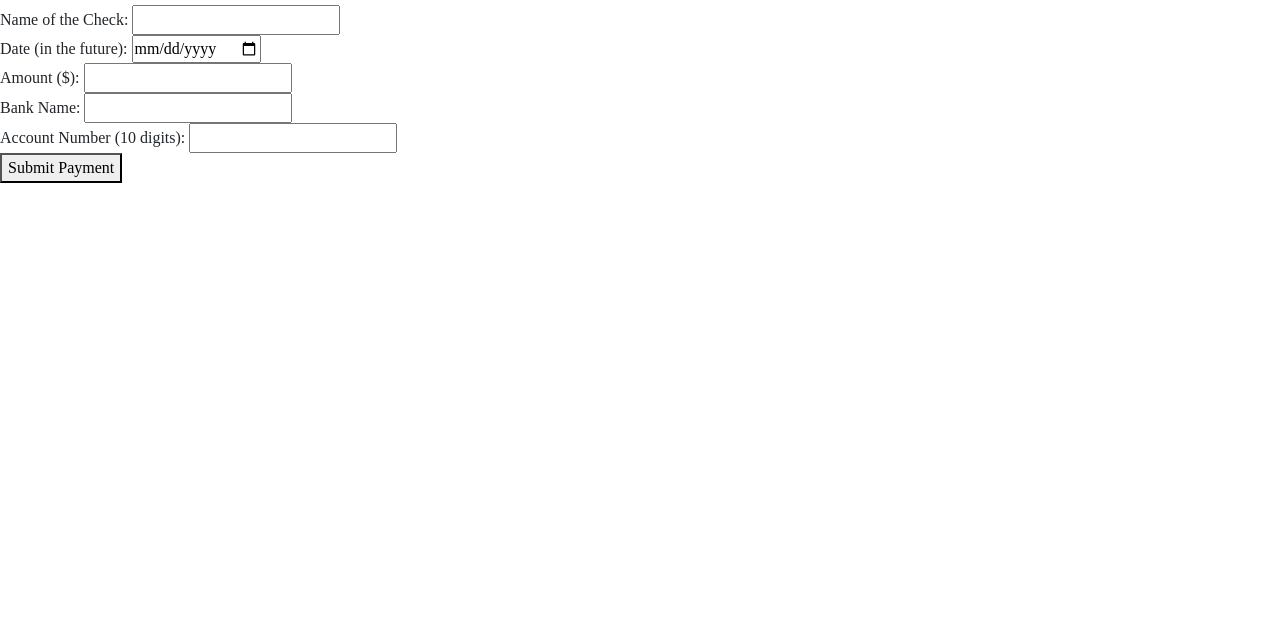
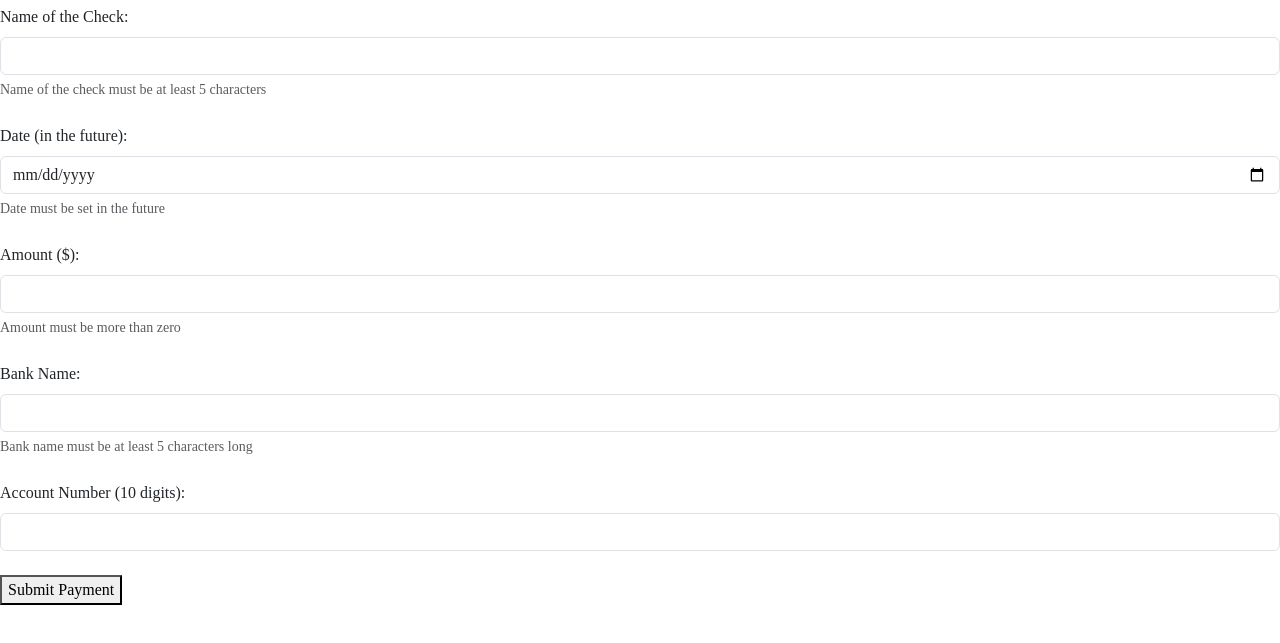
Before and after one commit to MadisonSmeallie/MadisonSmeallie.github.io, a plain HTML site: page AddCheckPayment.html in a window 1280 px wide. Shown: the part 41-684 px from the top of the page. Drawn offline with nearby package versions, Linux system fonts and the light colour scheme.

Commit message:
Added js/bs

```diff
--- a/AddCheckPayment.html
+++ b/AddCheckPayment.html
@@ -20,21 +20,25 @@
 
     <div class="form-container">
         <h2>Add Check Payment</h2>
-        <form id="checkPaymentForm">
-            <label for="checkName">Name of the Check:</label>
-            <input type="text" id="checkName" name="checkName" required minlength="5"><br>
+        <form id="checkPaymentForm" class="mb-3">
+            <label for="checkName" class="form-label">Name of the Check:</label>
+            <input type="text" id="checkName" class="form-control" name="checkName" required minlength="5">
+            <div id="checkName" class="form-text">Name of the check must be at least 5 characters</div><br>
 
-            <label for="checkDate">Date (in the future):</label>
-            <input type="date" id="checkDate" name="checkDate" required><br>
+            <label for="checkDate" class="form-label">Date (in the future):</label>
+            <input type="date" id="checkDate" class="form-control" name="checkDate" required>
+            <div id="checkDate" class="form-text">Date must be set in the future</div><br>
 
-            <label for="checkAmount">Amount ($):</label>
-            <input type="number" id="checkAmount" name="checkAmount" required min="0.01"><br>
+            <label for="checkAmount" class="form-label">Amount ($):</label>
+            <input type="number" id="checkAmount" class="form-control" name="checkAmount" required min="0.01">
+            <div id="checkAmount" class="form-text">Amount must be more than zero</div><br>
 
-            <label for="bankName">Bank Name:</label>
-            <input type="text" id="bankName" name="bankName" required minlength="5"><br>
+            <label for="bankName" class="form-label">Bank Name:</label>
+            <input type="text" id="bankName" class="form-control" name="bankName" required minlength="5">
+            <div id="bankName" class="form-text">Bank name must be at least 5 characters long</div><br>
 
-            <label for="accountNumber">Account Number (10 digits):</label>
-            <input type="text" id="accountNumber" name="accountNumber" required pattern="\d{10}" maxlength="10"><br>
+            <label for="accountNumber" class="form-label">Account Number (10 digits):</label>
+            <input type="text" id="accountNumber" class="form-control" name="accountNumber" required pattern="\d{10}" maxlength="10"><br>
 
             <button type="submit">Submit Payment</button>
 
```
